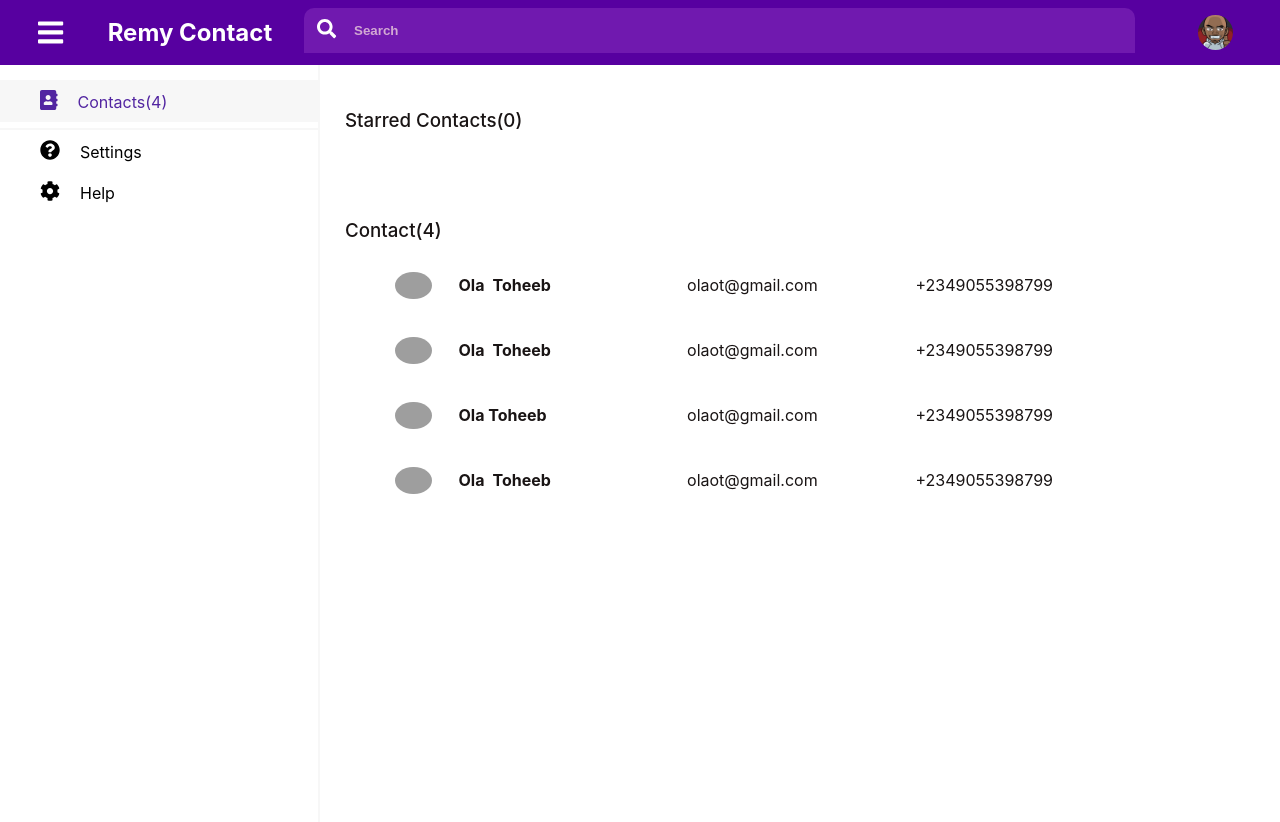
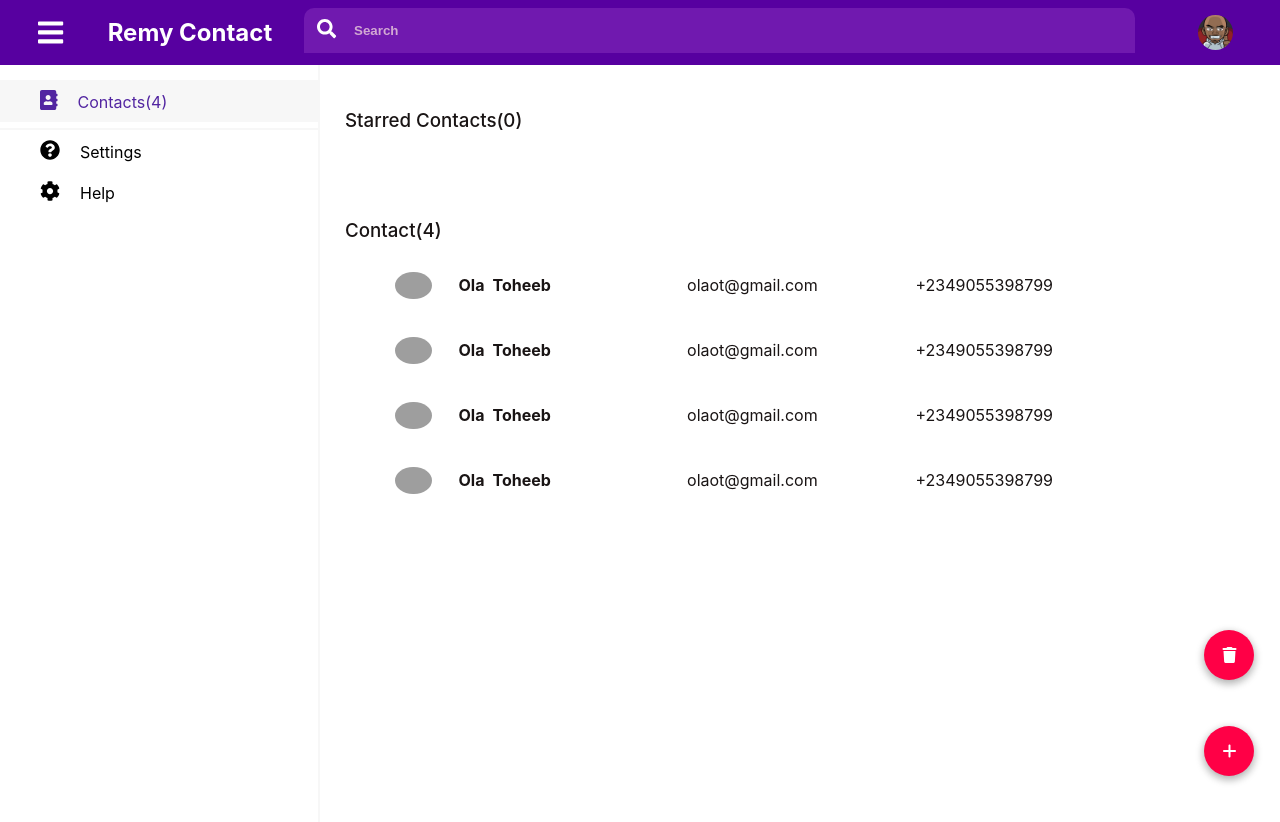
Before and after one commit to OlushesiToheeb/Remycontact, a React (Create React App) app: page / in a window 1280 px wide. Shown: the top 822 px of the page. Built offline with nearby package versions, Linux system fonts and the light colour scheme; grey boxes are pictures that could not be loaded.

Commit message:
ft - deleting contact

```diff
--- a/src/Store/actions/actionTypes.js
+++ b/src/Store/actions/actionTypes.js
@@ -0,0 +1 @@
+export const DELETE_CONTACT = 'DELETE_CONTACT';
--- a/src/Store/actions/actions.js
+++ b/src/Store/actions/actions.js
@@ -0,0 +1,9 @@
+import * as actionTypes  from  './actionTypes';
+
+export const deleteContact = (id) =>{
+  return{
+    type:actionTypes.DELETE_CONTACT,
+    id
+  }
+
+}
--- /dev/null
+++ b/src/Store/actions/index.js
@@ -0,0 +1 @@
+export { deleteContact} from './actions';
--- a/src/Store/reducers/reducer.js
+++ b/src/Store/reducers/reducer.js
@@ -1,9 +1,9 @@
-
+import * as actionTypes from '../actions/actionTypes';
 
 const initialState = {
   contacts : [
       {
-          id:"ot",
+          id:0,
           name:"Ola",
           otherName:'Toheeb',
           emails:"olaot@gmail.com",
@@ -11,7 +11,7 @@ const initialState = {
           avatarUrl:"https://gravatar.com/avatar/b3e02b105845ea042f87aef7f990f395b?s=200&d=robohash&r=x"
       },
       {
-          id:"richard",
+          id:1,
           name:"Ola",
           otherName:'Toheeb',
           emails:"olaot@gmail.com",
@@ -19,14 +19,15 @@ const initialState = {
           avatarUrl:"https://robohash.org/3.png?bgset=bg1"
       },
       {
-          id:"ola",
-          name:"Ola Toheeb",
+          id:2,
+          name:"Ola",
+          otherName:'Toheeb',
           emails:"olaot@gmail.com",
           number:"+2349055398799",
           avatarUrl:"https://avatars.dicebear.com/v2/avataaars/122f8ceeafdd78568a6816af8f1924da.svg"
       },
       {
-          id:"yemi",
+          id:3,
           name:"Ola",
           otherName:'Toheeb',
           emails:"olaot@gmail.com",
@@ -36,9 +37,20 @@ const initialState = {
   ]
 }
 
-const reducer = (state=initialState, actions) =>{
-  return state
+const reducer = (state=initialState, action) =>{
+  console.log(state.contacts)
+  switch(action.type){
+    case actionTypes.DELETE_CONTACT :
+       return {
+          ...state,
+      contacts: state.contacts.filter(c => {
+        console.log(action);
+        return c.id !== action.id;
+      })
+    }
+    default:
+      return state
+  }
 }
 
-
 export default reducer
--- a/src/component/Contactlist/Contactlist.css
+++ b/src/component/Contactlist/Contactlist.css
@@ -93,3 +93,30 @@
 .list-number{
   min-width: 25%;
 }
+
+
+.create-new-contact, .delete-contact{
+  position: fixed;
+  bottom: 3%;
+  right: 2%;
+  height: 50px;
+  width: 50px;
+  background-color: #FF0046;
+  display: flex;
+  justify-content: center;
+  align-items: center;
+  border-radius: 50%;
+  cursor: pointer;
+  z-index: 14;
+  -webkit-transition: all 450ms cubic-bezier(0.23, 1, 0.32, 1) 0ms;
+  transition: all 450ms cubic-bezier(0.23, 1, 0.32, 1) 0ms;
+  box-shadow: rgba(0, 0, 0, 0.16) 0px 3px 10px, rgba(0, 0, 0, 0.23) 0px 3px 10px;
+}
+
+.delete-contact {
+  bottom: 15%;
+}
+
+.create-new-contact i, .delete-contact i {
+  color: #ffffff;
+}
--- a/src/component/Contactlist/Contactlist.js
+++ b/src/component/Contactlist/Contactlist.js
@@ -29,15 +29,15 @@ class Contactlist extends React.Component{
             <h3>Starred Contacts(0)</h3>
           </div>
           <div className="contact-view-wrapper">
-          <h3>Contact({this.props.showContacts.length})</h3>
+            <h3>Contact({this.props.showContacts ?this.props.showContacts.length:0})</h3>
             <div className="list-table">
               <table>
                 <tbody>
                   {this.props.showContacts.map((contact, index) =>
 
-                  <tr className={this.state.toggleIcon ? ['row', 'bg'].join(' ') : ['row'] } key={index}>
+                    <tr className={this.state.toggleIcon ? ['row', 'bg'].join(' ') : ['row'] } key={contact.id}>
                       <td className='list-icon contact-selected'>
-                    <i className={changeIconClass.join('')}
+                      <i className={changeIconClass}
                       onClick={this.toggleIconHandler}></i>
                       </td>
                       <td className='list-image'>
@@ -54,11 +54,12 @@ class Contactlist extends React.Component{
                       <td className='list-mail'>{contact.emails}</td>
                       <td className='list-number'>{contact.number}</td>
                       <td className='list-icon-group'>
-                      <i class="far fa-star"></i>
-                      <div class="modal-icon-launcher">
-                        <i class="fas fa-pen"></i>
+                        <i className="far fa-star"></i>
+                        <div className="modal-icon-launcher">
+                          <i className="fas fa-pen"></i>
                         </div>
-                      <i class="fas fa-ellipsis-v"></i>
+                        <i className="fas fa-ellipsis-v"
+                          onClick={() => { this.props.removeContact(contact.id); }}></i>
                       </td>
                     </tr>
                   )}
@@ -66,6 +67,13 @@ class Contactlist extends React.Component{
               </table>
             </div>
           </div>
+
+          <div className="delete-contact">
+            <i class="fas fa-trash" onClick={this.props.removeContact}></i>
+          </div>
+          <div className="create-new-contact">
+              <i class="fas fa-plus"></i>
+          </div>
         </div>
     )
   }
--- a/src/component/Sidedrawer/Sidedrawer.js
+++ b/src/component/Sidedrawer/Sidedrawer.js
@@ -19,7 +19,7 @@ const sideDrawer = (props) => {
             icon={faAddressBook}
             className="list-icon"
           />
-          Contacts({props.showContacts.length})
+          Contacts({props.showContacts ? props.showContacts.length:0})
         </li>
         <div className="divider"></div>
         <li>
--- a/src/container/ContactBuilder.js
+++ b/src/container/ContactBuilder.js
@@ -4,6 +4,7 @@ import SideDrawer from '../component/Sidedrawer/Sidedrawer';
 import Contactlist from '../component/Contactlist/Contactlist';
 import './ContactBuilder.css';
 import {connect} from 'react-redux';
+import * as contactsActions from '../Store/actions/index';
 
 
 class ContactBuilder extends React.Component{
@@ -25,11 +26,14 @@ class ContactBuilder extends React.Component{
         <div className="main-wrapper">
           <SideDrawer
           open={this.state.showSideDrawer}
-          showContacts={this.props.contactList}/>
+          showContacts={this.props.contactList}
+          />
           <Contactlist
           open={this.state.showSideDrawer}
-          showContacts={this.props.contactList}/>
+          showContacts={this.props.contactList}
+          removeContact={this.props.onDeleteContact}/>
         </div>
+
       </div>
     )
   }
@@ -41,4 +45,10 @@ const mapStateToProps = (state) => {
   }
 }
 
-export default connect(mapStateToProps)(ContactBuilder)
+const mapDispatchToProps = (dispatch) => {
+  return{
+    onDeleteContact : (id) => dispatch(contactsActions.deleteContact(id))
+  }
+}
+
+export default connect(mapStateToProps, mapDispatchToProps)(ContactBuilder)
```
Lines whose indentation alone changed are shown as unchanged.
